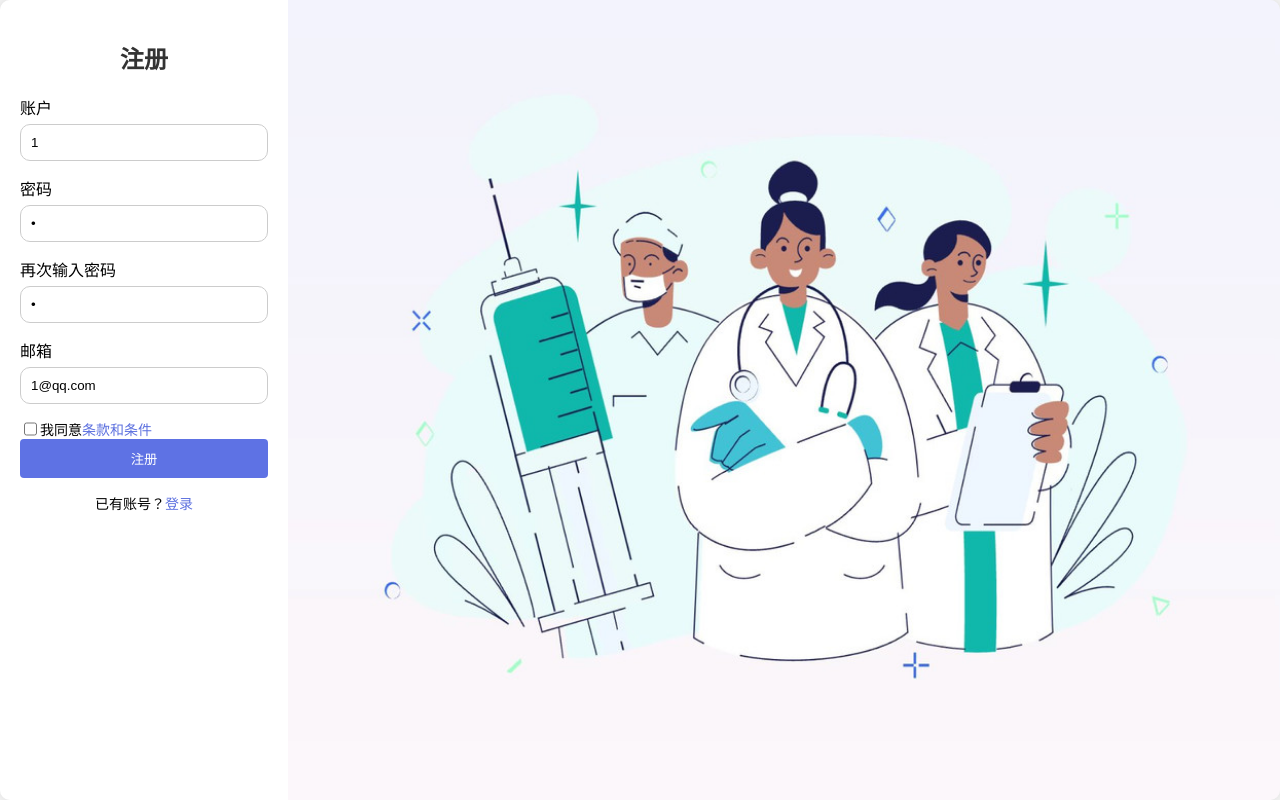
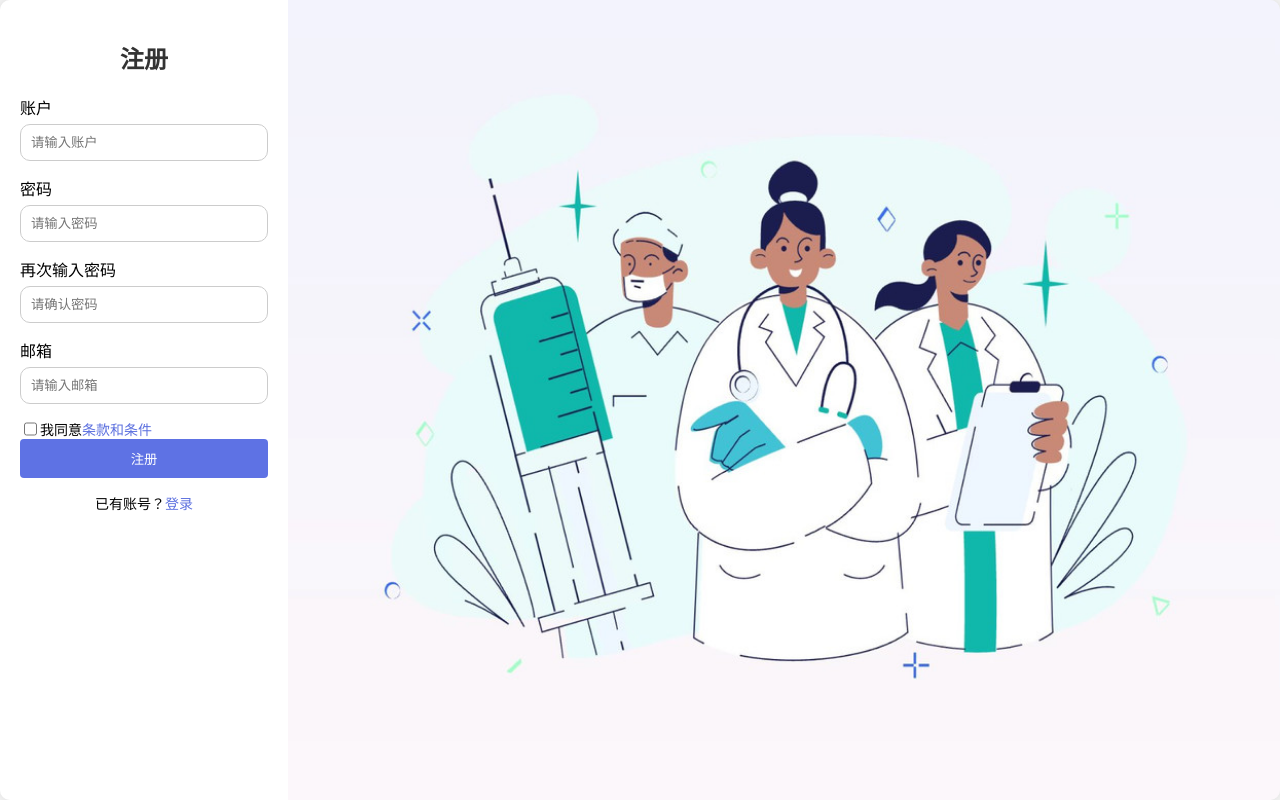
Before and after one commit to hnlxy/SmartEyeWeb, a Flask app: page /register in a window 1280 px wide. Run offline with Flask 3, Linux system fonts and the light colour scheme; parts of the project's set-up code (start-up, migrations or seed data) failed here and were passed over.

Commit message:
完善注册功能

```diff
--- a/blueprints/user/register.py
+++ b/blueprints/user/register.py
@@ -1,3 +1,5 @@
+import json
+
 from blueprints.user import user_bp
 from flask import request, render_template, redirect, session, url_for, jsonify
 from extensions import db
@@ -9,17 +11,16 @@ def register():
     if request.method == "GET":
         return render_template('pages/user/register.html')
     else:
-        print("Hello")
-        # data = request.get_json()
-        # print(data)
-        data = request.get_json()
-        print(data)
-        print(data is None)
-        # admin = Admin(
-        #     username=data["username"],
-        #     password=data["password"],
-        #     email=data["email"]
-        # )
-        # db.session.add(admin)
-        # db.session.commit()
-        return redirect("/login")
+        try:
+            data = request.get_json()
+            print(data)
+            admin = Admin(
+                username=data["username"],
+                password=data["password"],
+                email=data["email"]
+            )
+            db.session.add(admin)
+            db.session.commit()
+            return jsonify({'success': True, 'message': '注册成功'}), 200, {'ContentType': 'application/json'}
+        except Exception as e:
+            return jsonify({'success': False, 'message': '注册失败'}), 200, {'ContentType': 'application/json'}
--- a/templates/pages/user/login.html
+++ b/templates/pages/user/login.html
@@ -149,6 +149,7 @@
         <div class="signup">
             还没有账户？<a href="/register">立即注册</a>
         </div>
+        <span style="color: red">{{ msg }}</span>
     </div>
     <div class="image-container">
         <!-- Image will be shown here, set via CSS -->
--- a/templates/pages/user/register.html
+++ b/templates/pages/user/register.html
@@ -107,19 +107,19 @@
             <h2>注册</h2>
             <div class="form-group">
                 <label for="username">账户</label>
-                <input type="text" id="username" name="username" placeholder="请输入账户" value="1">
+                <input type="text" id="username" name="username" placeholder="请输入账户">
             </div>
             <div class="form-group">
                 <label for="password">密码</label>
-                <input type="password" id="password" name="password" placeholder="请输入密码" value="1">
+                <input type="password" id="password" name="password" placeholder="请输入密码">
             </div>
             <div class="form-group">
                 <label for="double_password">再次输入密码</label>
-                <input type="password" id="re_password" name="re_password" placeholder="请确认密码" value="1">
+                <input type="password" id="re_password" name="re_password" placeholder="请确认密码">
             </div>
             <div class="form-group">
                 <label for="email">邮箱</label>
-                <input type="email" id="email" name="email" placeholder="请输入邮箱" value="1@qq.com">
+                <input type="email" id="email" name="email" placeholder="请输入邮箱">
             </div>
             <div class="signup" style="display: flex">
                 <label for="terms"></label><input type="checkbox" id="terms">
@@ -145,40 +145,36 @@
         let password = $("#password").val();
         let rePassword = $("#re_password").val();
         let email = $("#email").val();
-        {#if (username.length < 6 || username.length > 32) {#}
-        {#    alert("账户长度必须介于6和32之间");#}
-        {# }#}
-        {#else if (password.length < 6 || password.length > 32) {#}
-        {#    alert("密码长度必须介于6和32之间");#}
-        {# }#}
-        {#else if (password !== rePassword) {#}
-        {#    alert("两次输入密码不一致");#}
-        {# }#}
-        {#else {#}
-        obj = {
-            'username': username,
-            'password': password,
-            'email': email
+        if (username.length < 6 || username.length > 32) {
+            alert("账户长度必须介于6和32之间");
          }
-        console.log(obj);
+        else if (password.length < 6 || password.length > 32) {
+            alert("密码长度必须介于6和32之间");
+         }
+        else if (password !== rePassword) {
+            alert("两次输入密码不一致");
+         }
+        else {
             $.ajax({
                 url: "/register",
                 type: "POST",
                 contentType: "application/json",
-            date: JSON.stringify(obj),
-            dataType: "json",
+                data: JSON.stringify({
+                    'username': username,
+                    'password': password,
+                    'email': email
+                }),
                 success: function (response) {
-                if (response.success === undefined || response.success) {
+                    alert(response.message);
+                    if (response.success) {
                         window.location.href = "/login";
-                } else {
-                    alert(response.message);
                     }
                 },
                 error: function () {
                     alert('请求失败');
                 }
             });
-
+        }
     });
 </script>
 </html>
```
Also changed, not shown: blueprints/user/login.py (line endings or trailing spaces). Lines whose indentation alone changed are shown as unchanged.
